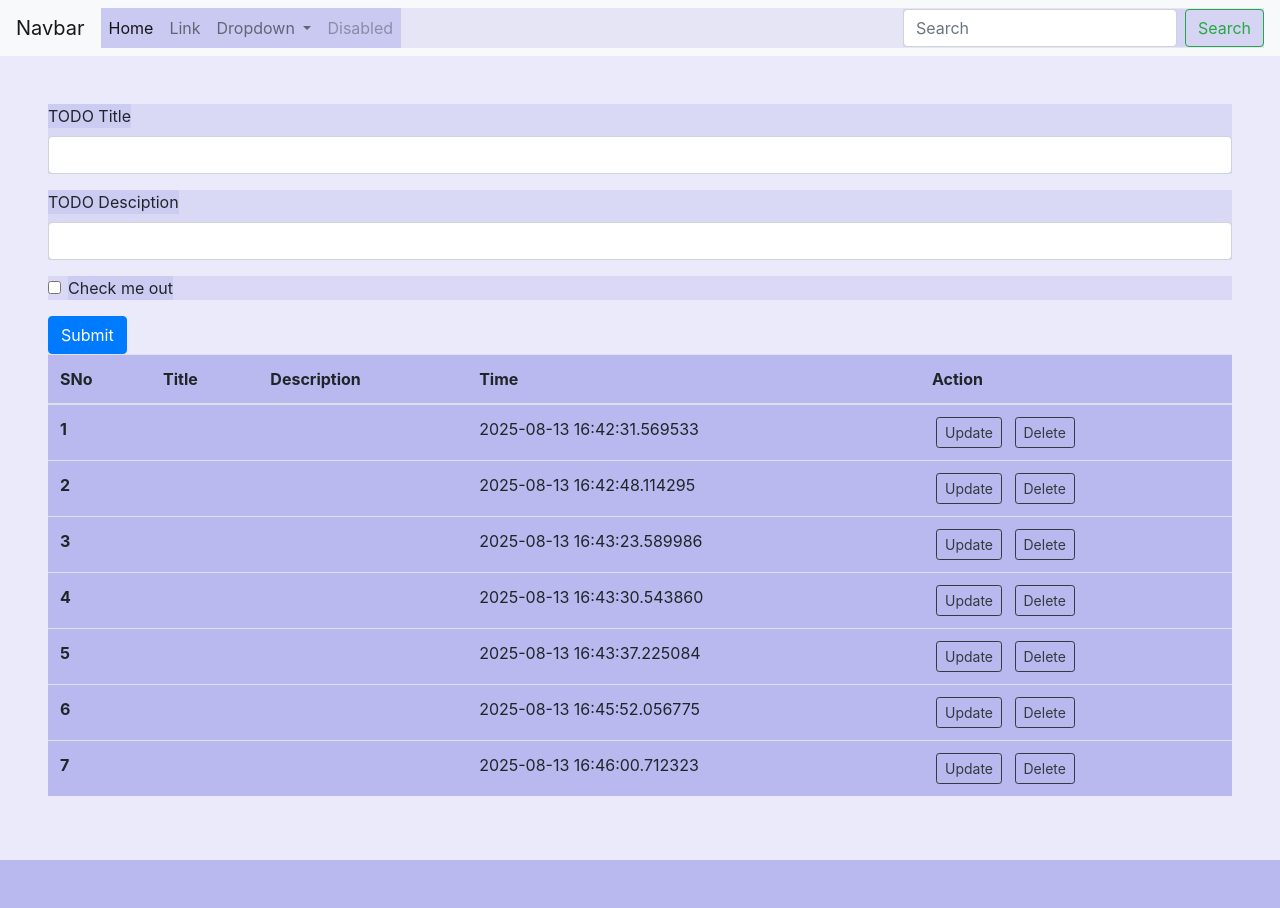
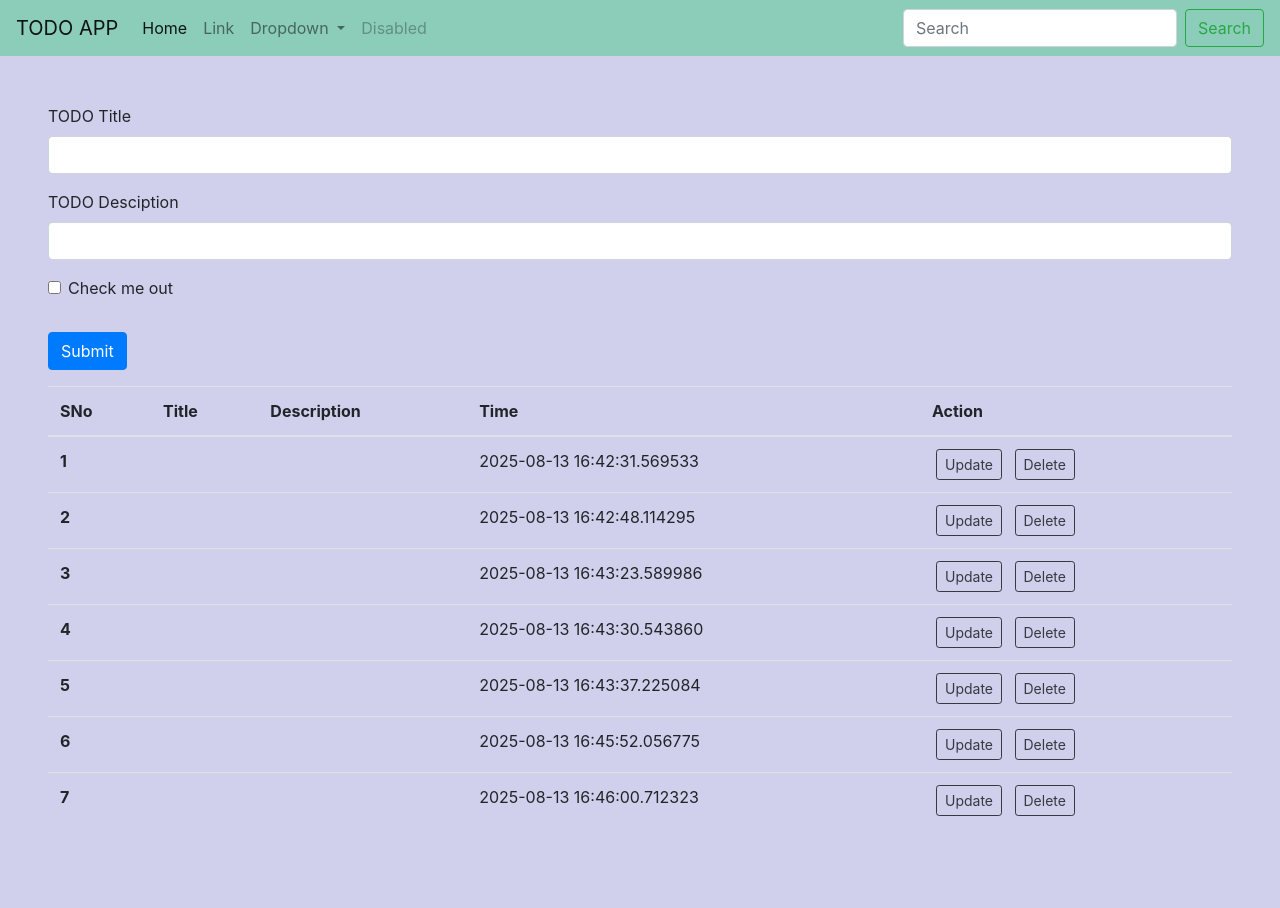
Before and after one commit to abhaysinghtomar97/My-Todo-App, a Flask app: page / in a window 1280 px wide. Before the commit the page ends 860 px from the top, so only its background shows below. Run offline with Flask 3, Linux system fonts and the light colour scheme.

Commit message:
Bg color , btn alignment

```diff
--- a/static/style.css
+++ b/static/style.css
@@ -1,3 +1,6 @@
-*{
-    background-color: rgba(151, 151, 229, 0.2);
+body{
+    background-color: rgba(24, 24, 161, 0.2);
 }
+nav{
+    background-color: rgba(112, 205, 166, 0.704);
+}
--- a/templates/base.html
+++ b/templates/base.html
@@ -20,8 +20,8 @@
 
 
 <body>
-    <nav class="navbar navbar-expand-lg navbar-light bg-light">
-    <a class="navbar-brand" href="/">Navbar</a>
+    <nav class="navbar navbar-expand-lg navbar-light ">
+    <a class="navbar-brand" href="/">TODO APP</a>
     <button class="navbar-toggler" type="button" data-toggle="collapse" data-target="#navbarSupportedContent"
       aria-controls="navbarSupportedContent" aria-expanded="false" aria-label="Toggle navigation">
       <span class="navbar-toggler-icon"></span>
@@ -67,5 +67,7 @@
 
 
 </body>
-
+<footer>
+  <P></P>
+</footer>
 </html>
--- a/templates/index.html
+++ b/templates/index.html
@@ -21,7 +21,7 @@
       <input type="checkbox" class="form-check-input" id="exampleCheck1">
       <label class="form-check-label" for="exampleCheck1">Check me out</label>
     </div>
-    <button type="submit" class="btn btn-primary">Submit</button>
+    <button type="submit" class="btn my-3 btn-primary">Submit</button>
 
     <!-- Table  -->
 
--- a/templates/update.html
+++ b/templates/update.html
@@ -7,7 +7,7 @@
 
 
   <!-- main form  -->
-   <h2>Update Todo</h2>
+   <h2 class="my-4 mx-5">Update Todo</h2>
   <form action="/update/{{todo.sno}}" method="POST" class="p-5">
     <div class="form-group">
       <label for="title">Todo Title </label>
```
Also changed, not shown: instance/todo.db, static/test.js (line endings or trailing spaces).
